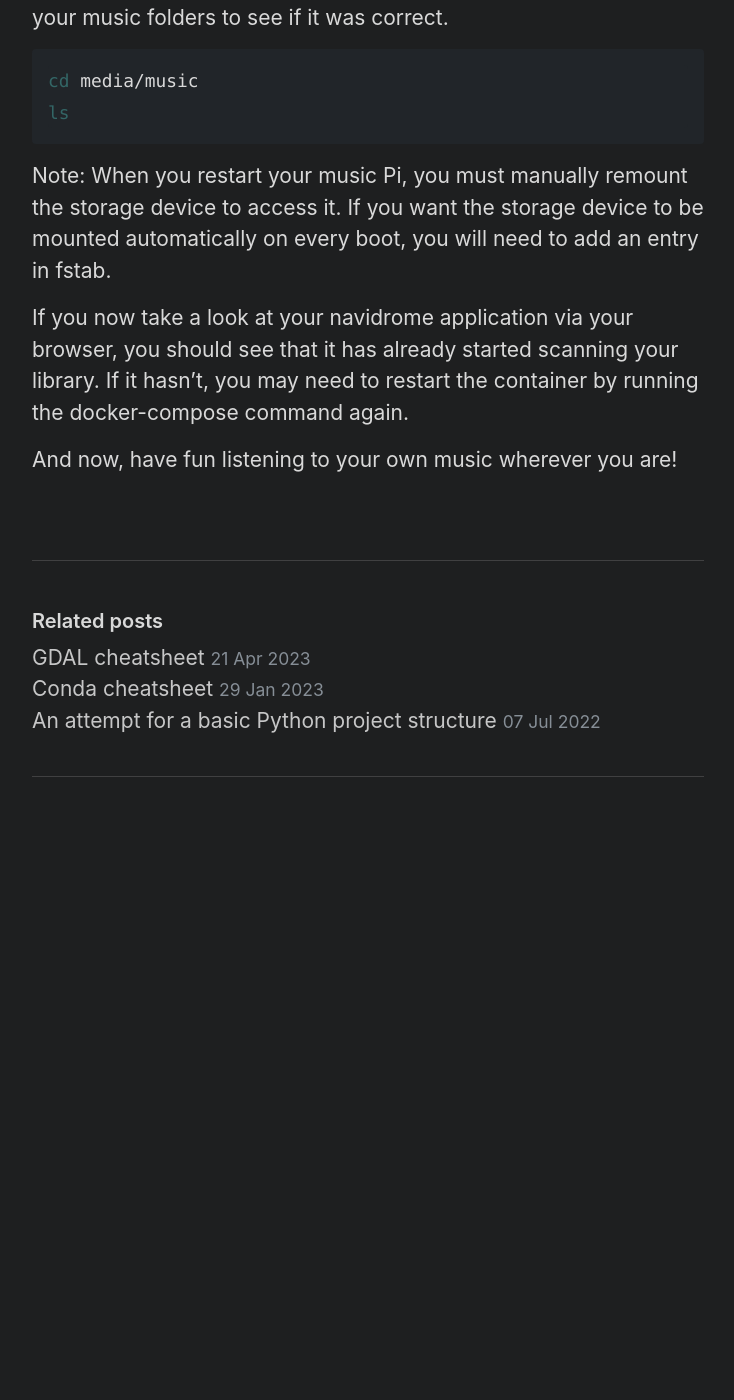
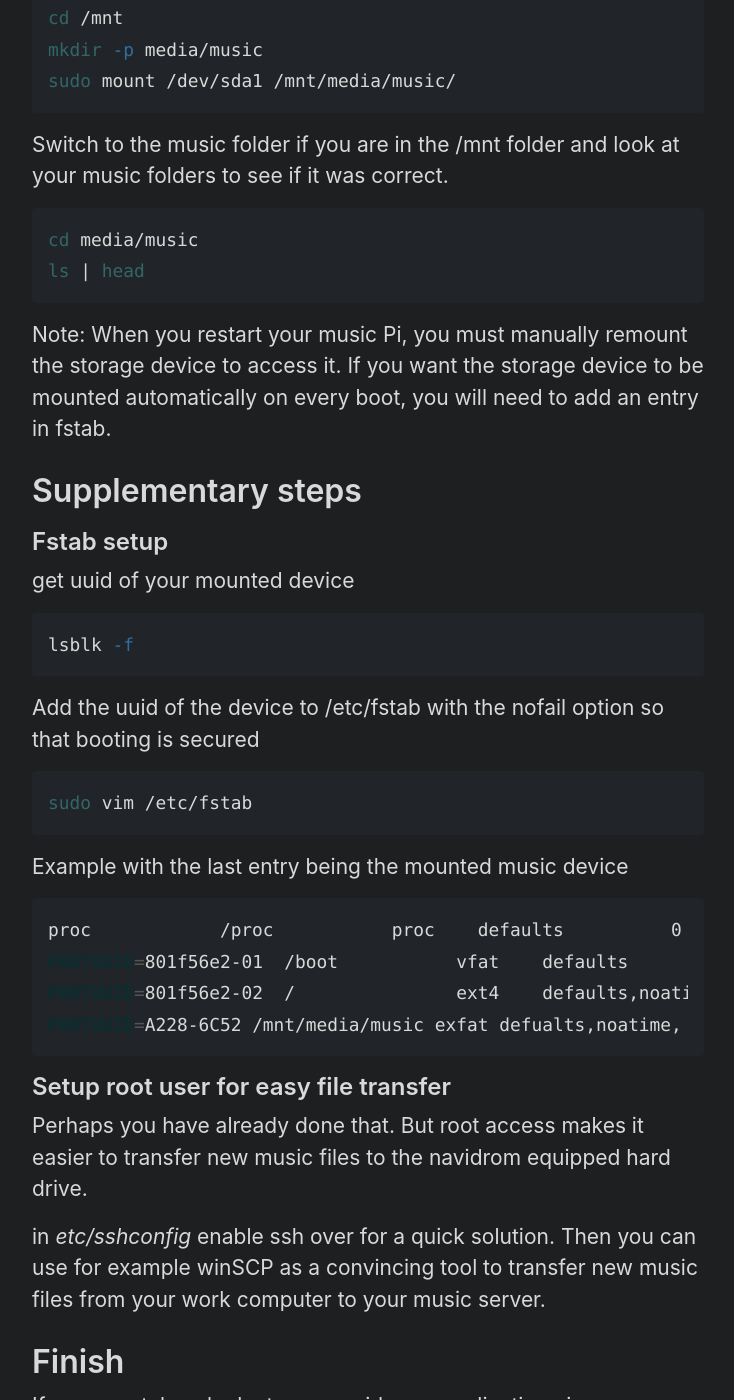
Before and after one commit to zeppehpt1/zeppehpt1.github.io, a Jekyll site: the page built from _posts/2022-11-07-stream-own-music.md, in a window 1280 px wide and 1400 px high, scrolled down 2984 px. Shown: the whole window, without its empty margins (272-1006 px from the left). Built offline with Jekyll 4.4.1, drawn with Linux system fonts in a browser that asks for light colours; before the commit the page ends 3809 px from its top, so only the background shows below that; some of the changed text lies outside the part shown.

Commit message:
stram own music updates + gdal cheatsheet update + added new post

````diff
--- a/_posts/2022-11-07-stream-own-music.md
+++ b/_posts/2022-11-07-stream-own-music.md
@@ -8,12 +8,12 @@ Spotify definitely has a lot of music on offer and offers a good selection of pl
 
 # Prerequisteties
 - Raspberry Pi 4
-- Micro SD Card
+- Micro SD Card / USB Stick
 - Storage device
 - (USB to Sata cable)
 
 # Pi installation
-Visit the official website of [raspberrypi.com](https://www.raspberrypi.com/software/) and download the Raspberry Pi Imager. This is a conveniant tool to set up your Pi. Select the 64 bit headless (lite) image for the OS. Then write the image on the Pi. Don't forget to set up an initial password + username for the usage of the Pi because an update from April 2022 disabled the use of a default password for the headless installation.
+Visit the official website of [raspberrypi.com](https://www.raspberrypi.com/software/) and download the Raspberry Pi Imager. This is a conveniant tool to set up your Pi. Select the 64 bit headless (lite) image for the OS. Then write the image on the Pi. Don't forget to set up an initial password + username and enable ssh for the usage of the Pi because an update from April 2022 disabled the use of a default password for the headless installation.
 
 Test if everything worked by first checking the IP of the device in your router (FritzBox etc.) if you don't use a static IP for your Pi. Then enter the following in your command line:
 ```bash
@@ -32,7 +32,13 @@ There are several applications available for managing your own music. Some are l
 I went with the docker installation of [Navidrome](https://www.navidrome.org/). So I had to prepare/install docker + docker-compose. There are several tutorials on the web on how to do this. While you are in your home directory (~/), create a folder for your application with:
 ```bash
 mkdir navidrome
+sudo
 ```
+and give the folder the right permissions:
+```bash
+sudo chown 1000 -R /navidrome
+```
+
 Go to the folder and create a `docker-compose.yaml`. In this file, write the default settings that will be used to create your container. The default settings can be found on the Navidrome website. Then you are safe to fire it with:
 ```bash
 docker-compose up -d
@@ -57,9 +63,38 @@ sudo mount /dev/sda1 /mnt/media/music/
 Switch to the music folder if you are in the /mnt folder and look at your music folders to see if it was correct.
 ```bash
 cd media/music
-ls
+ls | head
 ```
 Note: When you restart your music Pi, you must manually remount the storage device to access it. If you want the storage device to be mounted automatically on every boot, you will need to add an entry in fstab.
+
+# Supplementary steps
+
+## Fstab setup
+
+get uuid of your mounted device
+```bash
+lsblk -f
+```
+
+Add the uuid of the device to /etc/fstab with the nofail option so that booting is secured
+```bash
+sudo vim /etc/fstab
+```
+Example with the last entry being the mounted music device
+```bash
+proc            /proc           proc    defaults          0       0
+PARTUUID=801f56e2-01  /boot           vfat    defaults          0       2
+PARTUUID=801f56e2-02  /               ext4    defaults,noatime  0       1
+PARTUUID=A228-6C52 /mnt/media/music exfat defualts,noatime, nofail  0 2
+```
+
+## Setup root user for easy file transfer
+
+Perhaps you have already done that. But root access makes it easier to transfer new music files to the navidrom equipped hard drive.
+
+in *etc/sshconfig* enable ssh over for a quick solution. Then you can use for example winSCP as a convincing tool to transfer new music files from your work computer to your music server.
+
+# Finish
 
 If you now take a look at your navidrome application via your browser, you should see that it has already started scanning your library. If it hasn't, you may need to restart the container by running the docker-compose command again.
 
````
Also changed, not shown: _posts/2023-04-21-gdal-cheatsheet.md (+6 -0 lines), _posts/2023-10-10-essential-package-management.md (added, +42 -0 lines), posts_in_progress/2022-25-12-essential-package-management.md (deleted, +0 -14 lines).
